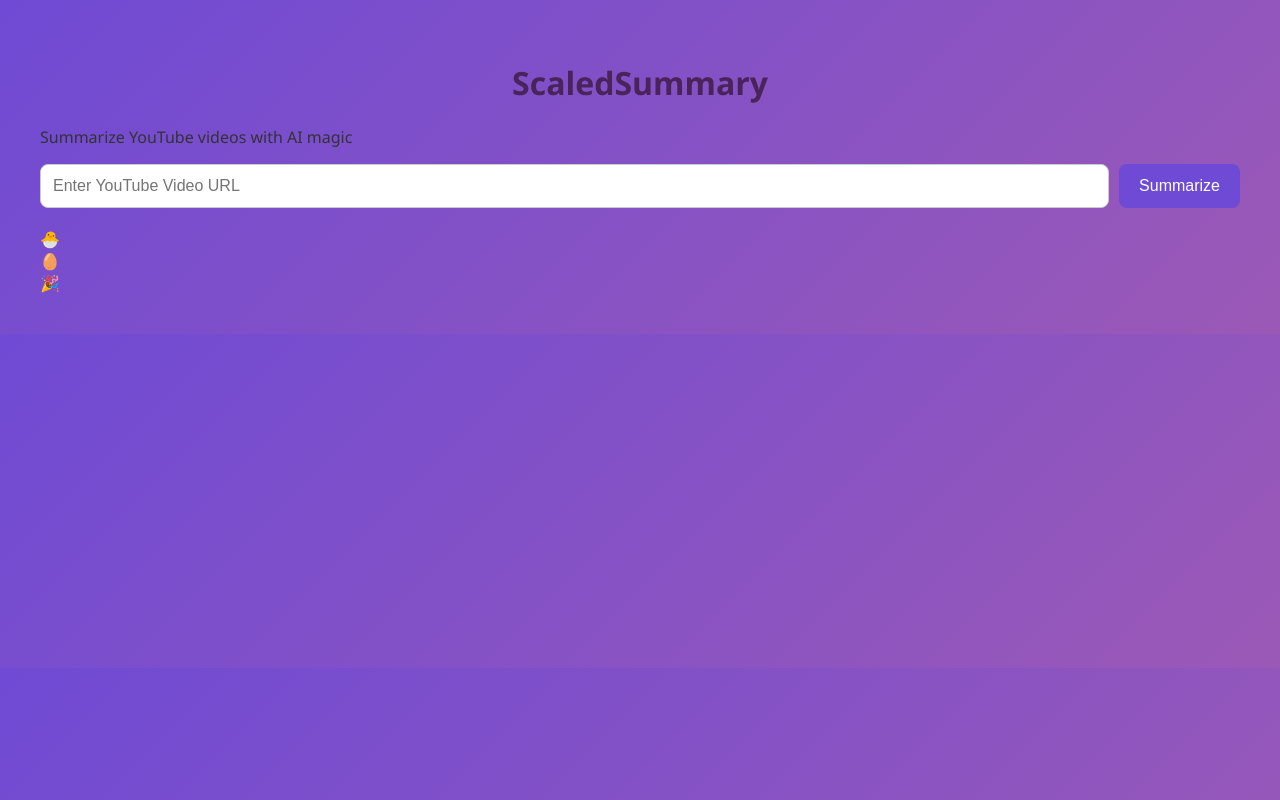
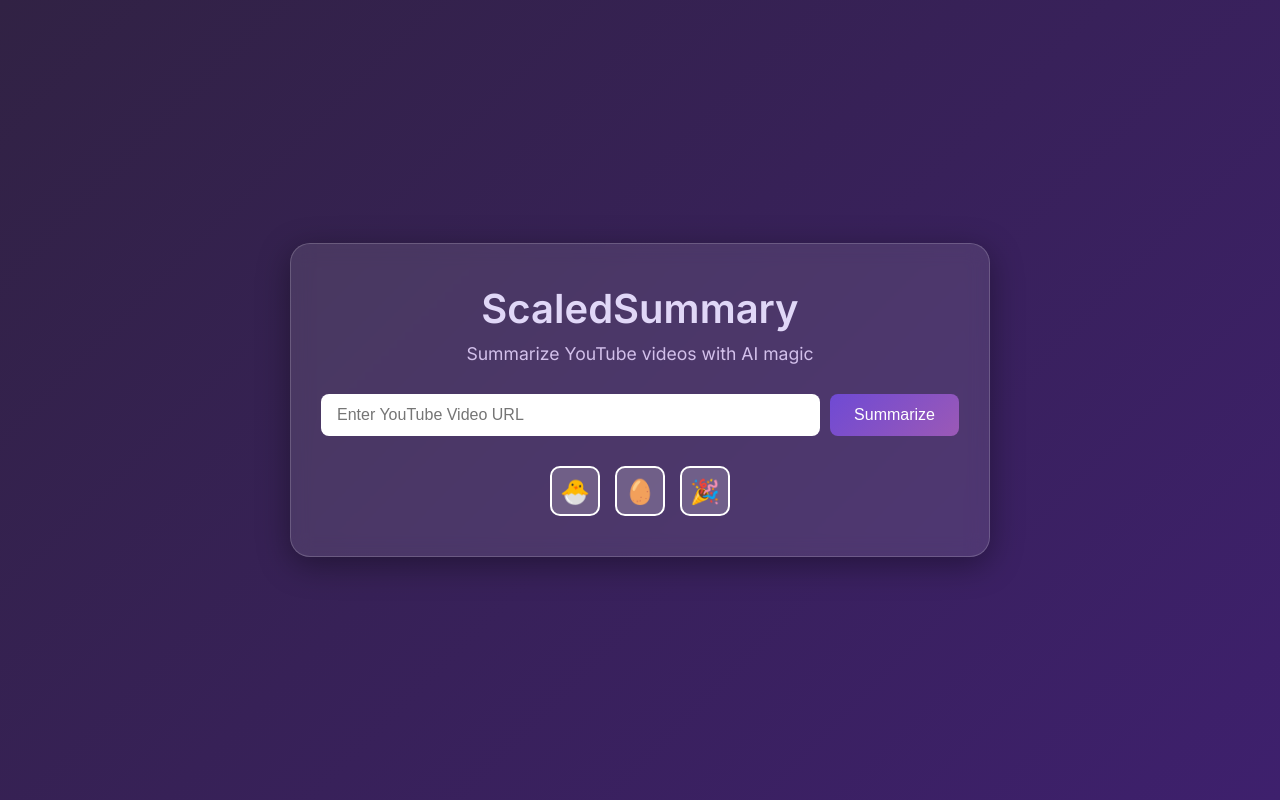
Before and after one commit to shubh72010/ScaledSummary, a Flask app: page / in a window 1280 px wide. Run offline with Flask 2, Linux system fonts and the light colour scheme.

Commit message:
Update style.css

```diff
--- a/static/style.css
+++ b/static/style.css
@@ -1,57 +1,132 @@
-body {
-    background: linear-gradient(135deg, #6f4ad4, #9b59b6);
-    font-family: 'Segoe UI', sans-serif;
+/* Reset default styles */
+* {
+  box-sizing: border-box;
   margin: 0;
-    padding: 40px;
-    color: #333;
+  padding: 0;
 }
 
-.container {
+body {
+  font-family: 'Inter', sans-serif;
+  background: linear-gradient(135deg, #312244, #3e206d);
+  height: 100vh;
+  display: flex;
+  justify-content: center;
+  align-items: center;
+  color: #fff;
+}
+
+.hero {
+  width: 100%;
+  padding: 20px;
+  display: flex;
+  justify-content: center;
+  align-items: center;
+}
+
+.glass {
+  background: rgba(255, 255, 255, 0.1);
+  border-radius: 20px;
+  padding: 40px 30px;
   max-width: 700px;
-    margin: auto;
-    padding: 30px;
-    background: rgba(255, 255, 255, 0.9);
-    border-radius: 15px;
-    box-shadow: 0 8px 20px rgba(0, 0, 0, 0.2);
+  width: 100%;
+  backdrop-filter: blur(10px);
+  box-shadow: 0 8px 32px rgba(0, 0, 0, 0.37);
+  border: 1px solid rgba(255, 255, 255, 0.18);
+  text-align: center;
+  animation: fadeIn 1s ease-out;
+}
+
+@keyframes fadeIn {
+  from { opacity: 0; transform: translateY(-20px); }
+  to { opacity: 1; transform: translateY(0); }
 }
 
 h1 {
-    text-align: center;
-    color: #4a235a;
+  font-size: 2.5rem;
+  margin-bottom: 10px;
+  color: #e0d7f7;
+}
+
+.subtitle {
+  font-size: 1.1rem;
+  margin-bottom: 30px;
+  color: #d3c0eb;
 }
 
 form {
   display: flex;
+  justify-content: center;
   gap: 10px;
-    justify-content: center;
-    margin-bottom: 20px;
+  margin-bottom: 30px;
 }
 
 input[type="text"] {
   flex: 1;
-    padding: 12px;
-    border: 1px solid #ccc;
+  padding: 12px 16px;
+  border: none;
   border-radius: 8px;
-    font-size: 16px;
+  font-size: 1rem;
+  outline: none;
+  transition: transform 0.2s;
+}
+
+input[type="text"]:focus {
+  transform: scale(1.02);
 }
 
 button {
-    padding: 12px 20px;
-    background-color: #6f4ad4;
-    color: #fff;
+  padding: 12px 24px;
+  background: linear-gradient(135deg, #6f4ad4, #9b59b6);
   border: none;
   border-radius: 8px;
+  font-size: 1rem;
+  color: #fff;
   cursor: pointer;
-    font-size: 16px;
+  transition: background 0.3s, transform 0.2s;
 }
 
 button:hover {
-    background-color: #5a3ab3;
+  background: linear-gradient(135deg, #5a3ab3, #884fa1);
+  transform: scale(1.02);
 }
 
-.result {
-    background: #f3f1fa;
+.result, .error {
+  background: rgba(255, 255, 255, 0.15);
+  border-radius: 12px;
   padding: 20px;
-    border-radius: 8px;
   margin-top: 20px;
+  text-align: left;
+  animation: fadeIn 0.8s ease-out;
 }
+
+.result h2, .error h2 {
+  margin-bottom: 10px;
+  font-size: 1.5rem;
+}
+
+/* Easter Egg Tiles */
+.easter-eggs {
+  margin-top: 30px;
+  display: flex;
+  gap: 15px;
+  justify-content: center;
+}
+
+.tile {
+  width: 50px;
+  height: 50px;
+  background: rgba(255, 255, 255, 0.2);
+  border: 2px solid #fff;
+  border-radius: 10px;
+  display: flex;
+  align-items: center;
+  justify-content: center;
+  font-size: 24px;
+  cursor: pointer;
+  transition: transform 0.2s, background 0.2s;
+}
+
+.tile:hover {
+  transform: scale(1.1);
+  background: rgba(255, 255, 255, 0.3);
+}
```
Lines whose indentation alone changed are shown as unchanged.
